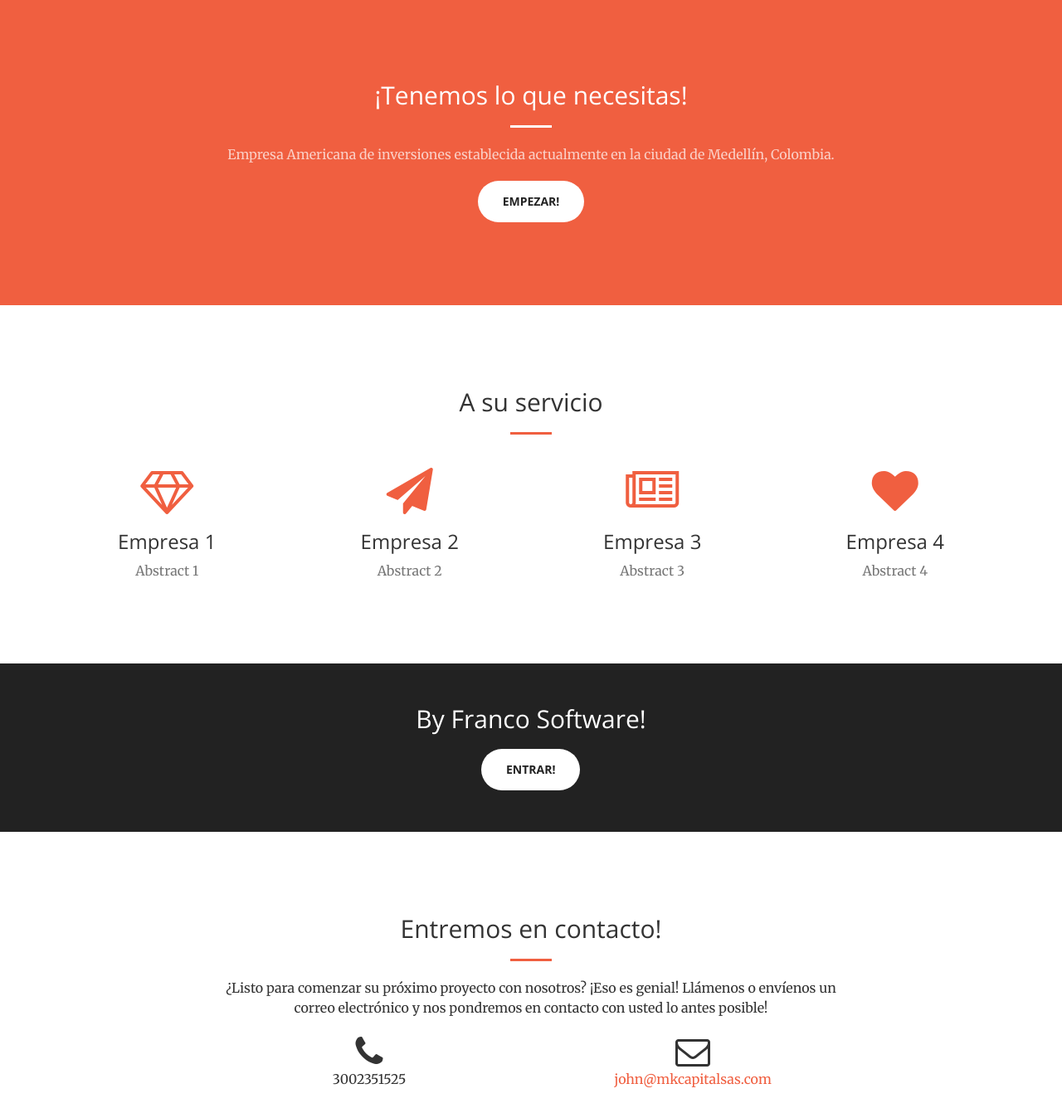
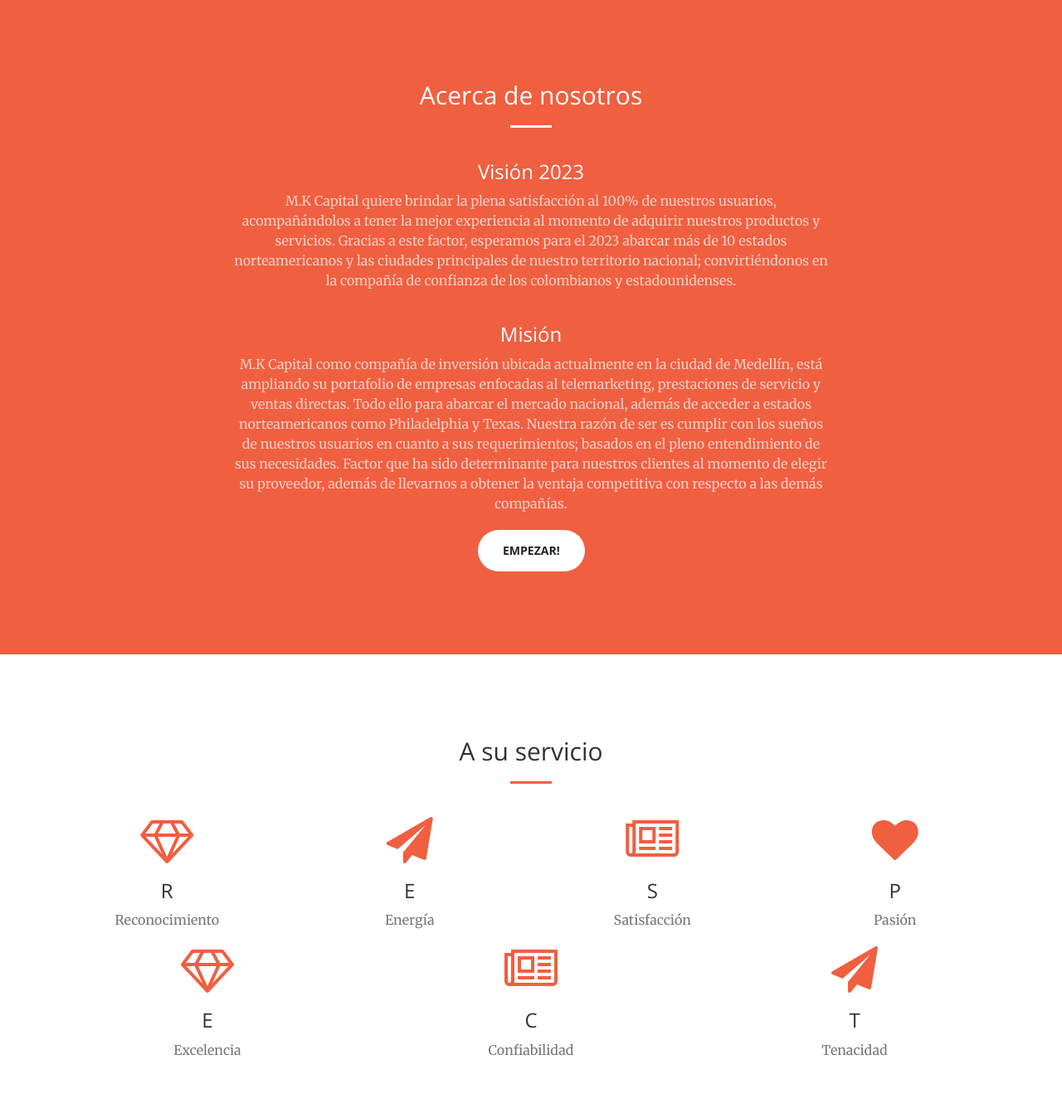
Before and after one commit to developermkcapitalsas/mkcapitalPage, a website: page index.html in a window 1280 px wide. Shown: the part 802-2138 px from the top of the page at 83% size. Drawn offline with nearby package versions, Linux system fonts and the light colour scheme.

Commit message:
Misión y Visión
Se inicia el trabajo para agregar la visión y la misión.

```diff
--- a/index.html
+++ b/index.html
@@ -12,7 +12,7 @@
     <title>MK Capital SAS</title>
 
     <!-- Bootstrap Core CSS -->
-    <link href="vendor/bootstrap/css/bootstrap.min.css" rel="stylesheet">
+    <link href="vendor/bootstrap/css/bootstrap.css" rel="stylesheet">
 
     <!-- Custom Fonts -->
     <link href="vendor/font-awesome/css/font-awesome.min.css" rel="stylesheet" type="text/css">
@@ -88,9 +88,19 @@
         <div class="container">
             <div class="row">
                 <div class="col-lg-8 col-lg-offset-2 text-center">
-                    <h2 class="section-heading">¡Tenemos lo que necesitas!</h2>
+                    <h2 class="section-heading">Acerca de nosotros</h2>
                     <hr class="light">
-                    <p class="text-faded">Empresa Americana de inversiones establecida actualmente en la ciudad de Medellín, Colombia.</p>
+                    <div class="col-lg-12">
+                      <h3>Visión 2023</h3>
+                      <p class="text-faded">
+                        M.K Capital quiere brindar la plena satisfacción al 100% de nuestros usuarios, acompañándolos a tener la mejor experiencia al momento de adquirir nuestros productos y servicios. Gracias a este factor, esperamos para el 2023 abarcar más de 10 estados norteamericanos y las ciudades principales de nuestro territorio nacional; convirtiéndonos en la compañía de confianza de los colombianos y estadounidenses.
+                      </p>
+                    </div>
+                    <div class="col-lg-12">
+                      <h3>Misión</h3>
+                      <p class="text-faded">M.K Capital como compañía de inversión ubicada actualmente en la ciudad de Medellín, está ampliando su portafolio de empresas enfocadas al telemarketing, prestaciones de servicio y ventas directas. Todo ello para abarcar el mercado nacional, además de acceder a estados norteamericanos como Philadelphia y Texas. Nuestra razón de ser es cumplir con los sueños de nuestros usuarios en cuanto a sus requerimientos; basados en el pleno entendimiento de sus necesidades. Factor que ha sido determinante para nuestros clientes al momento de elegir su proveedor, además de llevarnos a obtener la ventaja competitiva con respecto a las demás compañías.
+                      </p>
+                    </div>
                     <a href="#services" class="page-scroll btn btn-default btn-xl sr-button">Empezar!</a>
                 </div>
             </div>
@@ -108,32 +118,53 @@
         </div>
         <div class="container">
             <div class="row">
-                <div class="col-lg-3 col-md-6 text-center">
+                <div class="col-lg-3 col-md-3 text-center">
                     <div class="service-box">
                         <i class="fa fa-4x fa-diamond text-primary sr-icons"></i>
-                        <h3>Empresa 1</h3>
-                        <p class="text-muted">Abstract 1</p>
+                        <h3>R</h3>
+                        <p class="text-muted">Reconocimiento</p>
                     </div>
                 </div>
-                <div class="col-lg-3 col-md-6 text-center">
+                <div class="col-lg-3 col-md-3 text-center">
                     <div class="service-box">
                         <i class="fa fa-4x fa-paper-plane text-primary sr-icons"></i>
-                        <h3>Empresa 2</h3>
-                        <p class="text-muted">Abstract 2</p>
+                        <h3>E</h3>
+                        <p class="text-muted">Energía</p>
                     </div>
                 </div>
-                <div class="col-lg-3 col-md-6 text-center">
+                <div class="col-lg-3 col-md-3 text-center">
                     <div class="service-box">
                         <i class="fa fa-4x fa-newspaper-o text-primary sr-icons"></i>
-                        <h3>Empresa 3</h3>
-                        <p class="text-muted">Abstract 3</p>
+                        <h3>S</h3>
+                        <p class="text-muted">Satisfacción</p>
                     </div>
                 </div>
-                <div class="col-lg-3 col-md-6 text-center">
+                <div class="col-lg-3 col-md-3 text-center">
                     <div class="service-box">
                         <i class="fa fa-4x fa-heart text-primary sr-icons"></i>
-                        <h3>Empresa 4</h3>
-                        <p class="text-muted">Abstract 4</p>
+                        <h3>P</h3>
+                        <p class="text-muted">Pasión</p>
+                    </div>
+                </div>
+                <div class="col-lg-4 col-md-4 text-center">
+                    <div class="service-box">
+                        <i class="fa fa-4x fa-diamond text-primary sr-icons"></i>
+                        <h3>E</h3>
+                        <p class="text-muted">Excelencia</p>
+                    </div>
+                </div>
+                <div class="col-lg-4 col-md-4 text-center">
+                    <div class="service-box">
+                        <i class="fa fa-4x fa-newspaper-o text-primary sr-icons"></i>
+                        <h3>C</h3>
+                        <p class="text-muted">Confiabilidad</p>
+                    </div>
+                </div>
+                <div class="col-lg-4 col-md-4 text-center">
+                    <div class="service-box">
+                        <i class="fa fa-4x fa-paper-plane text-primary sr-icons"></i>
+                        <h3>T</h3>
+                        <p class="text-muted">Tenacidad</p>
                     </div>
                 </div>
             </div>
```
Also changed, not shown: css/creative.min.css, vendor/bootstrap/css/bootstrap.min.css.
